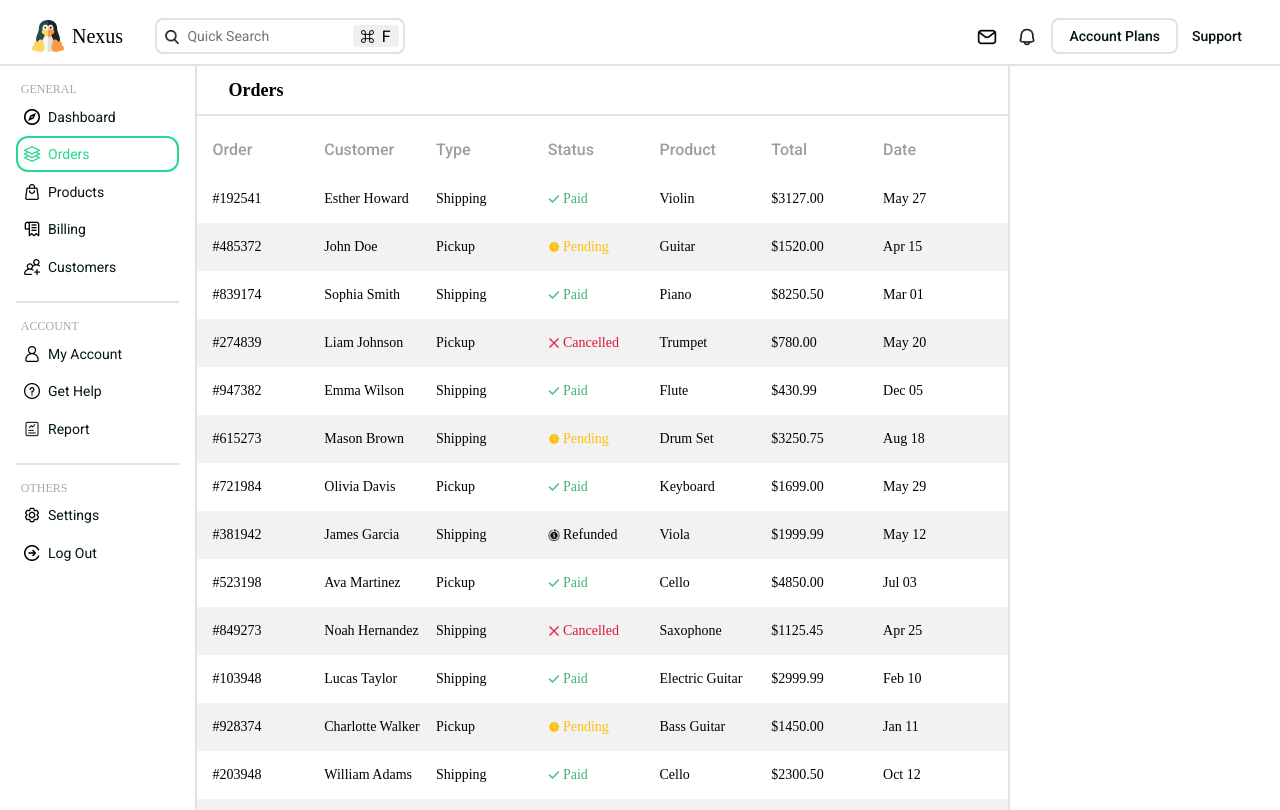
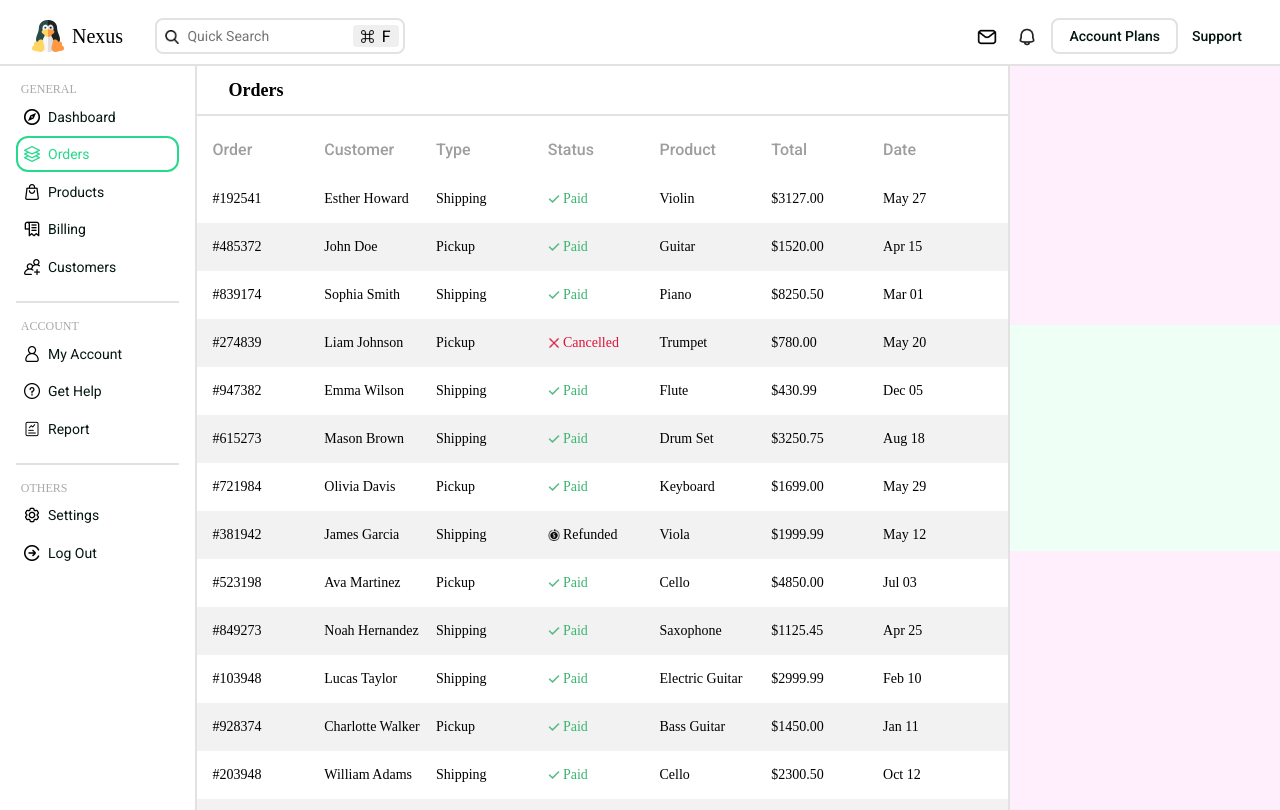
Before and after one commit to aryyo/nexus, a React (Create React App) app: page / in a window 1280 px wide. Both pictures are taken after a click on the button "Orders". Built offline with nearby package versions, Linux system fonts and the light colour scheme; a web font is replaced by a local one.

Commit message:
Set Up OrderSidebar Component

```diff
--- a/src/components/OrderList.js
+++ b/src/components/OrderList.js
@@ -62,7 +62,7 @@ const formatName = (name) => {
       id: "485372",
       customerName: "John Doe",
       type: "Pickup",
-      status: "Pending",
+      status: "Paid",
       product: "Guitar",
       total: "1520.00",
       datePlaced: "2024-04-15",
@@ -98,7 +98,7 @@ const formatName = (name) => {
       id: "615273",
       customerName: "Mason Brown",
       type: "Shipping",
-      status: "Pending",
+      status: "Paid",
       product: "Drum Set",
       total: "3250.75",
       datePlaced: "2024-08-18",
@@ -134,7 +134,7 @@ const formatName = (name) => {
       id: "849273",
       customerName: "Noah Hernandez",
       type: "Shipping",
-      status: "Cancelled",
+      status: "Paid",
       product: "Saxophone",
       total: "1125.45",
       datePlaced: "2024-04-25",
@@ -152,7 +152,7 @@ const formatName = (name) => {
       id: "928374",
       customerName: "Charlotte Walker",
       type: "Pickup",
-      status: "Pending",
+      status: "Paid",
       product: "Bass Guitar",
       total: "1450.00",
       datePlaced: "2024-01-11",
@@ -197,7 +197,7 @@ const formatName = (name) => {
       id: "538267",
       customerName: "Henry Perez",
       type: "Shipping",
-      status: "Pending",
+      status: "Paid",
       product: "Viola",
       total: "3100.00",
       datePlaced: "2024-04-16",
@@ -224,7 +224,7 @@ const formatName = (name) => {
       id: "902846",
       customerName: "Chloe Wright",
       type: "Pickup",
-      status: "Pending",
+      status: "Paid",
       product: "Guitar",
       total: "1200.00",
       datePlaced: "2024-11-19",
--- /dev/null
+++ b/src/components/OrderSidebar.js
@@ -0,0 +1,13 @@
+import '../styles/OrderSidebar.css'
+
+const OrderSidebar = () => {
+    return (
+        <div className='orders-sidebar'>
+            <div className='receipt-of-goods'></div>
+            <div className='orders-status'></div>
+            <div className='orders-summary'></div>
+        </div>
+    )
+}
+
+export default OrderSidebar
--- a/src/pages/Orders.js
+++ b/src/pages/Orders.js
@@ -1,5 +1,6 @@
 import "../styles/Orders.css";
 import OrderList from "../components/OrderList";
+import OrderSidebar from "../components/OrderSidebar";
 
 const Orders = () => {
   return (
@@ -10,7 +11,7 @@ const Orders = () => {
         </div>
        <OrderList/>
       </div>
-      <div className="orders-sidebar"></div>
+      <OrderSidebar/>
     </div>
   );
 };
--- a/src/styles/OrderList.css
+++ b/src/styles/OrderList.css
@@ -60,10 +60,10 @@
     color: #3CB371;
   }
 
-  .pending {
+  /* .pending {
     color: #FFC107;
   }
-
+   */
   .cancelled {
     color: #DC143C;
   }
--- /dev/null
+++ b/src/styles/OrderSidebar.css
@@ -0,0 +1,21 @@
+.orders-sidebar {
+    display: flex;
+    flex-direction: column;
+    flex: 1 1;
+    background-color: white;
+    border-left: 2px solid rgb(226, 226, 226);
+    align-items: center;
+    /* gap: 2rem; */
+}
+
+.receipt-of-goods, .orders-summary {
+    flex: 8 1;
+    background-color: rgb(255, 238, 252);
+    width: 100%;
+}
+
+.orders-status {
+    flex: 7 1;
+    background-color: rgb(238, 255, 245);
+    width: 100%;
+}
--- a/src/styles/Orders.css
+++ b/src/styles/Orders.css
@@ -27,13 +27,3 @@
   font-size: 18px;
   font-weight: 600;
 }
-
-.orders-sidebar {
-  display: flex;
-  flex-direction: column;
-  flex: 1 1;
-  background-color: white;
-  border-left: 2px solid rgb(226, 226, 226);
-  align-items: center;
-  /* gap: 2rem; */
-}
```
